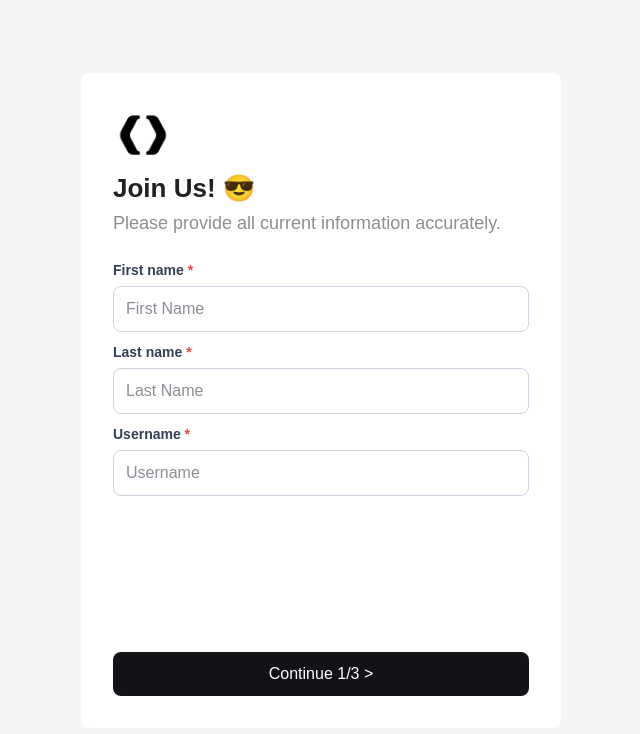
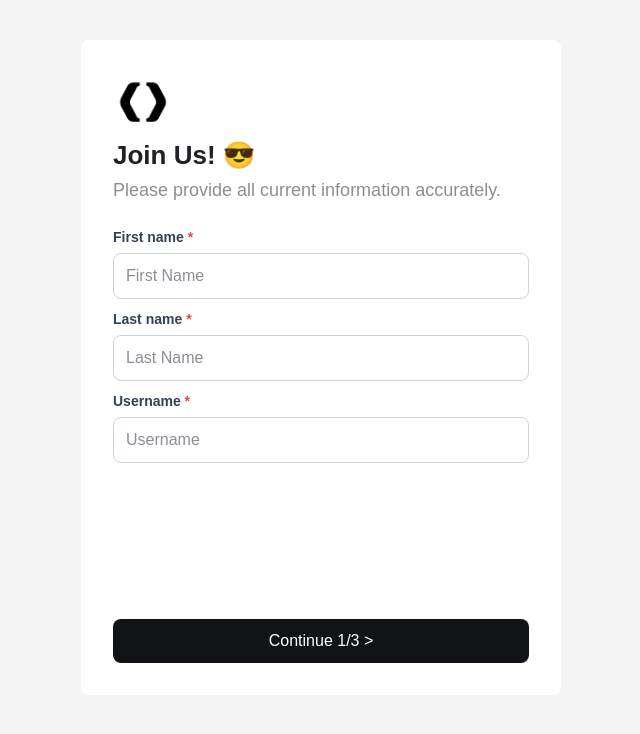
Before and after one commit to oyunmyagmar/multi-step-form, a Next.js app: page / in a window 1280 px wide. Shown: the top 734 px of the page, without its empty margins (319-959 px from the left). Built offline with nearby package versions, Linux system fonts and the light colour scheme.

Commit message:
bg changed

```diff
--- a/src/app/layout.js
+++ b/src/app/layout.js
@@ -18,7 +18,7 @@ export const metadata = {
 
 export default function RootLayout({ children }) {
   return (
-    <html lang="en">
+    <html lang="en" className="h-full bg-[#F4F4F4]">
       <body
         className={`${geistSans.variable} ${geistMono.variable} antialiased`}
       >
--- a/src/app/page.js
+++ b/src/app/page.js
@@ -39,7 +39,7 @@ const HomeForm = () => {
   }, []);
 
   return (
-    <div className="w-full h-screen bg-[#F4F4F4] flex justify-center items-center">
+    <div className="w-full h-full bg-[#F4F4F4] flex justify-center p-10">
       <AnimatePresence mode="wait">
         {steps.map(({ key, Component }) =>
           step === key ? (
```
